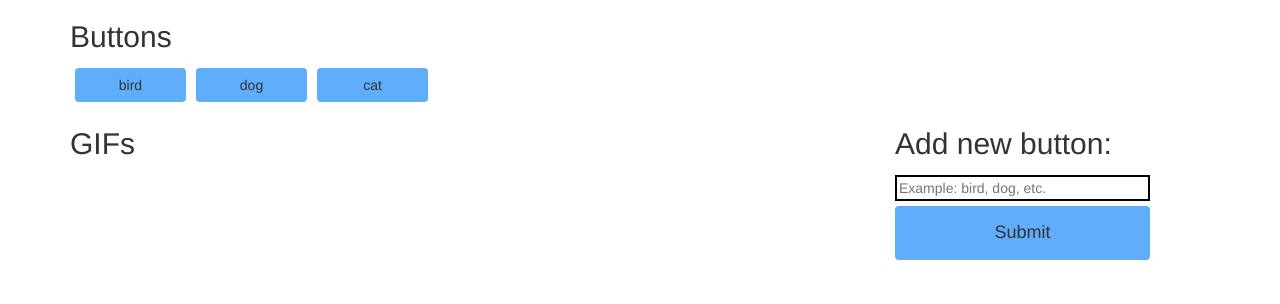
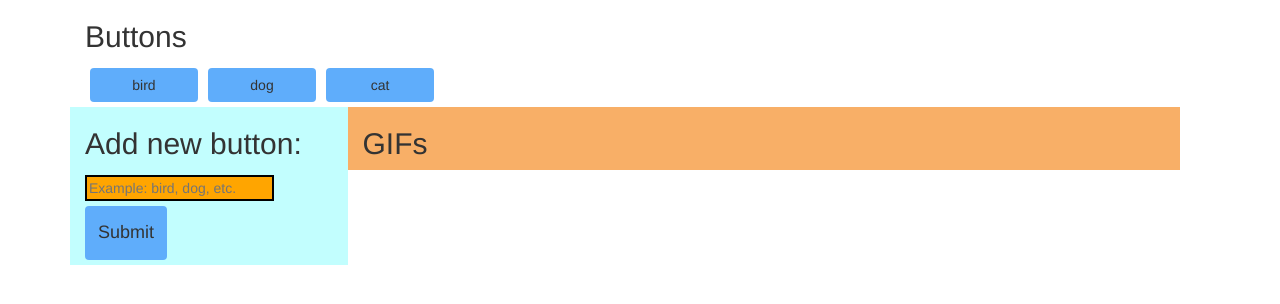
Before and after one commit to kjige/giftastic, a PHP site: page / in a window 1280 px wide. Shown: the top 304 px of the page. Run offline with PHP 8.4, Linux system fonts and the light colour scheme; some libraries are stand-ins or nearby versions.

Commit message:
completed

```diff
--- a/assets/css/style.css
+++ b/assets/css/style.css
@@ -1,16 +1,29 @@
+.buttonsArea {
+	/*background-color: #C2FEFE;*/
+}
+
 .topicButton {
 	margin: 5px;
 	background-color: #5FADFB;
 	min-width: 10%;
 }
 
-.userInput {
-	min-width: 100%;
-	border: 2px solid black;
+.gifArea {
+	background-color: #F8AF67;
 }
 
-.submitButton {
-	min-width: 100%;
+.inputArea {
+	background-color: #C2FEFE;
+}
+
+.userInput {
+	min-width: 60%;
+	border: 2px solid black;
+	background-color: orange;
+}
+
+.submitBtn {
+	min-width: 30%;
 	margin: 5px auto;
 	background-color: #5FADFB;
 }
--- a/assets/javascript/app.js
+++ b/assets/javascript/app.js
@@ -3,21 +3,35 @@ var q = "";
 var queryUrl = "";
 var resp;
 makeButtons();
+makeNewButton();
 topicButtonClick();
 gifButtonClick();
-
+// make buttons from array elements
 function makeButtons() {
     for (var i = 0; i < topics.length; i++) {
         var b = $('<button class="btn">');
         b.html(topics[i]);
         b.attr({
-            'class': 'btn topicButton',
+            'class': 'btn topicButton topicButton' + i,
             'data-search': topics[i]
         });
         $('.buttons').append(b);
     }
 }
-
+// make a new button from input
+function makeNewButton() {
+    $(document).on('click', '.submitBtn', function () {
+        var m = $('.userInput').val().trim();
+        if (m === '') {
+            return false;
+        } else {
+            topics.push(m);
+            $('.buttons').empty();
+            makeButtons();
+        }
+    });
+}
+// when topic button is clicked, do API call
 function topicButtonClick() {
     $(document).on('click', '.topicButton', function () {
         q = $(this).data('search');
@@ -33,7 +47,7 @@ function topicButtonClick() {
         });
     });
 }
-
+// display gifs from API response
 function displayGifs() {
     $('.gifs').empty();
     for (var i = 0; i < 10; i++) {
@@ -47,11 +61,10 @@ function displayGifs() {
         $('.gifs').append(g);
     }
 }
-
+// when gif is clicked, switch between static and animated
 function gifButtonClick() {
     $(document).on('click', '.gifBtn', function () {
         var d = $(this).attr('data-type');
-        console.log(d);
         if (d === 'still') {
             $(this).attr('src', $(this).data('anim'));
             $(this).attr('data-type', 'anim');
--- a/index.html
+++ b/index.html
@@ -9,22 +9,25 @@
 </head>
 <body>
 	<div class="container">
+		<div class="row col-md-12 col-xs-12 buttonsArea">
+			<div class="col-md-12 col-xs-12">
+				<h2>Buttons</h2>
+				<div class="buttons"></div>
+			</div>
+		</div>
+		<div class="row col-md-12 col-xs-12">
+			<div class="col-md-3 col-xs-12 inputArea">
+				<label for="userInput">
+					<h2>Add new button:</h2>
+				</label><br>
+				<input type="text" class="userInput" placeholder="Example: bird, dog, etc."><br>
+				<button type="button" class="btn submitBtn"><h4>Submit</h4></button>
+			</div>
 
-		<div class="row col-md-12 col-xs-12 buttons">
-			<h2>Buttons</h2>
-		</div>
-
-		<div class="row col-md-9 col-xs-9">
-			<h2>GIFs</h2>
-			<div class="gifs"></div>
-		</div>
-
-		<div class="row col-md-3 col-xs-3">
-			<label for="userInput">
-				<h2>Add new button:</h2>
-			</label>
-			<input type="text" class="userInput" placeholder="Example: bird, dog, etc."><br>
-			<button type="button" class="btn submitButton"><h4>Submit</h4></button>
+			<div class="col-md-9 col-xs-12 gifArea">
+				<h2>GIFs</h2>
+				<div class="gifs"></div>
+			</div>
 		</div>
 	</div>
 	<script src="assets/javascript/app.js"></script>
```
